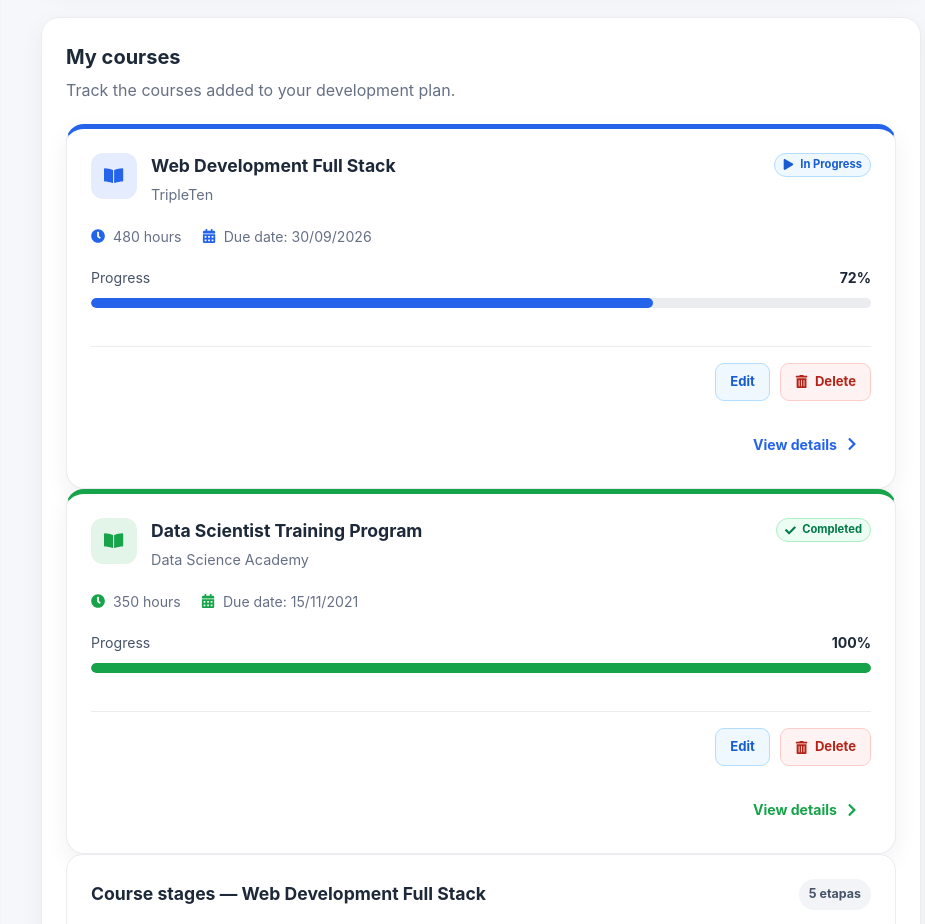
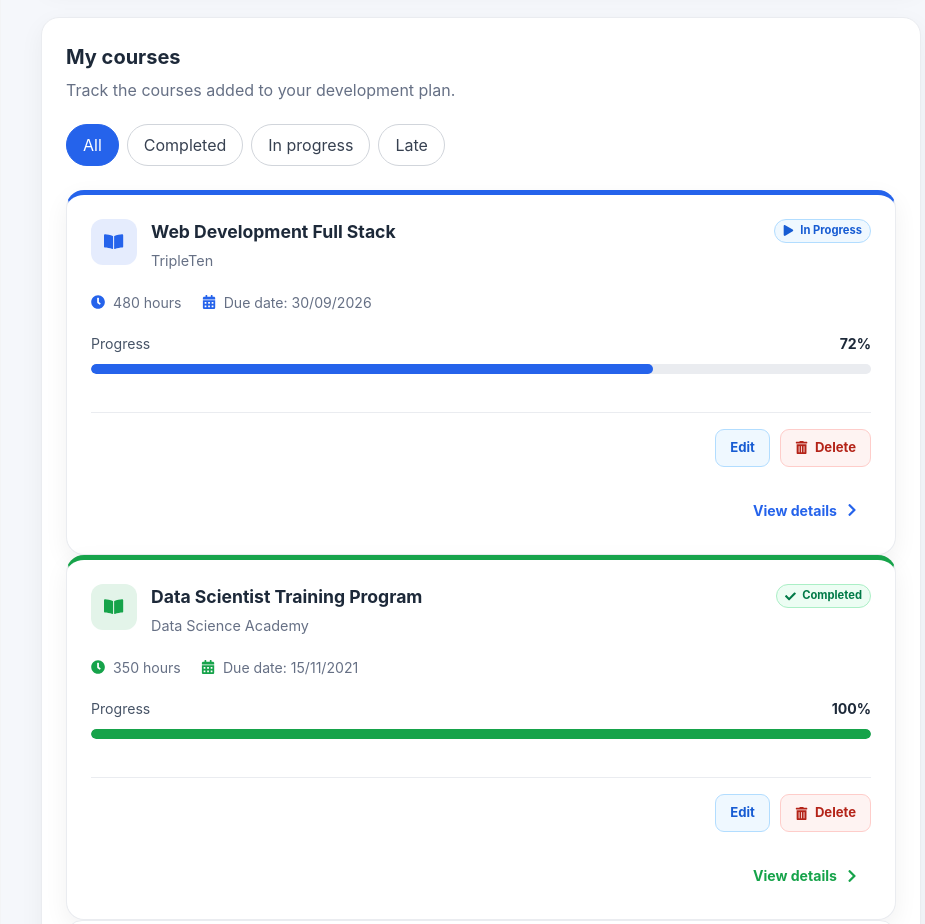
Before and after one commit to MarcioPerusin/tech_transition_planner, a React (Vite) app: page /roadmap in a window 1280 px wide. Shown: the part 1080-2004 px from the top of the page, without its empty margins (287-1212 px from the left). Built offline with nearby package versions, Linux system fonts and the light colour scheme.

Commit message:
feat: add roadmap course filters

```diff
--- a/src/pages/Roadmap/Roadmap.css
+++ b/src/pages/Roadmap/Roadmap.css
@@ -176,6 +176,75 @@
   line-height: 1.5;
 }
 
+.roadmap-page__form-section {
+  display: flex;
+  flex-direction: column;
+  gap: 22px;
+  padding: 24px;
+  border: 1px solid #eaecf0;
+  border-radius: 18px;
+  background: #ffffff;
+  box-shadow: 0 8px 24px rgb(15 23 42 / 5%);
+}
+
+.roadmap__empty-timeline {
+  padding: 32px 24px;
+  border: 1px dashed #d0d5dd;
+  border-radius: 12px;
+  background: #f9fafb;
+  text-align: center;
+}
+
+.roadmap__empty-timeline-title {
+  margin: 0 0 8px;
+  color: #101828;
+  font-size: 1.1rem;
+  font-weight: 700;
+}
+
+.roadmap__empty-timeline-text {
+  margin: 0;
+  color: #667085;
+  font-size: 0.95rem;
+  line-height: 1.5;
+}
+
+.roadmap__filters {
+  display: flex;
+  flex-wrap: wrap;
+  gap: 8px;
+  margin-bottom: 24px;
+}
+
+.roadmap__filter-button {
+  padding: 8px 16px;
+  border: 1px solid #d1d5db;
+  border-radius: 999px;
+  background-color: #ffffff;
+  color: #374151;
+  font: inherit;
+  cursor: pointer;
+  transition:
+    background-color 0.2s ease,
+    border-color 0.2s ease,
+    color 0.2s ease;
+}
+
+.roadmap__filter-button:hover {
+  border-color: #2563eb;
+  color: #2563eb;
+}
+
+.roadmap__filter-button_active {
+  border-color: #2563eb;
+  background-color: #2563eb;
+  color: #ffffff;
+}
+
+.roadmap__filter-button_active:hover {
+  color: #ffffff;
+}
+
 @media (max-width: 900px) {
   .roadmap-page {
     padding: 28px;
@@ -211,36 +280,3 @@
     gap: 28px;
   }
 }
-
-.roadmap-page__form-section {
-  display: flex;
-  flex-direction: column;
-  gap: 22px;
-  padding: 24px;
-  border: 1px solid #eaecf0;
-  border-radius: 18px;
-  background: #ffffff;
-  box-shadow: 0 8px 24px rgb(15 23 42 / 5%);
-}
-
-.roadmap__empty-timeline {
-  padding: 32px 24px;
-  border: 1px dashed #d0d5dd;
-  border-radius: 12px;
-  background: #f9fafb;
-  text-align: center;
-}
-
-.roadmap__empty-timeline-title {
-  margin: 0 0 8px;
-  color: #101828;
-  font-size: 1.1rem;
-  font-weight: 700;
-}
-
-.roadmap__empty-timeline-text {
-  margin: 0;
-  color: #667085;
-  font-size: 0.95rem;
-  line-height: 1.5;
-}
--- a/src/pages/Roadmap/Roadmap.jsx
+++ b/src/pages/Roadmap/Roadmap.jsx
@@ -12,12 +12,34 @@ import { loadCourses, saveCourses } from "../../utils/storage/courseStorage";
 
 import "./Roadmap.css";
 
+const roadmapFilters = {
+  all: "all",
+  inProgress: "in-progress",
+  completed: "completed",
+  overdue: "overdue",
+};
+
+function isCourseOverdue(course) {
+  if (!course.dueDate || course.status === "completed") {
+    return false;
+  }
+
+  const today = new Date();
+  today.setHours(0, 0, 0, 0);
+
+  const dueDate = new Date(`${course.dueDate}T00:00:00`);
+
+  return dueDate < today;
+}
+
 function Roadmap() {
   const [courses, setCourses] = useState(() => {
     const storedCourses = loadCourses();
 
     return storedCourses ?? roadmapData;
   });
+
+  const [activeFilter, setActiveFilter] = useState(roadmapFilters.all);
 
   const [editingCourse, setEditingCourse] = useState(null);
   const [courseToDelete, setCourseToDelete] = useState(null);
@@ -37,6 +59,22 @@ function Roadmap() {
 
     setCourses((currentCourses) => [...currentCourses, newCourse]);
   }
+
+  const filteredCourses = courses.filter((course) => {
+    if (activeFilter === roadmapFilters.completed) {
+      return course.status === "completed";
+    }
+
+    if (activeFilter === roadmapFilters.inProgress) {
+      return course.status === "in-progress";
+    }
+
+    if (activeFilter === roadmapFilters.overdue) {
+      return isCourseOverdue(course);
+    }
+
+    return true;
+  });
 
   function handleStartEdit(course) {
     setEditingCourse(course);
@@ -214,8 +252,62 @@ function Roadmap() {
           </div>
         </div>
 
+        <div className="roadmap__filters">
+          <button
+            className={`roadmap__filter-button ${
+              activeFilter === roadmapFilters.all
+                ? "roadmap__filter-button_active"
+                : ""
+            }`}
+            type="button"
+            onClick={() => setActiveFilter(roadmapFilters.all)}
+            aria-pressed={activeFilter === roadmapFilters.all}
+          >
+            All
+          </button>
+
+          <button
+            className={`roadmap__filter-button ${
+              activeFilter === roadmapFilters.completed
+                ? "roadmap__filter-button_active"
+                : ""
+            }`}
+            type="button"
+            onClick={() => setActiveFilter(roadmapFilters.completed)}
+            aria-pressed={activeFilter === roadmapFilters.completed}
+          >
+            Completed
+          </button>
+
+          <button
+            className={`roadmap__filter-button ${
+              activeFilter === roadmapFilters.inProgress
+                ? "roadmap__filter-button_active"
+                : ""
+            }`}
+            type="button"
+            onClick={() => setActiveFilter(roadmapFilters.inProgress)}
+            aria-pressed={activeFilter === roadmapFilters.inProgress}
+          >
+            In progress
+          </button>
+
+          <button
+            className={`roadmap__filter-button ${
+              activeFilter === roadmapFilters.overdue
+                ? "roadmap__filter-button_active"
+                : ""
+            }`}
+            type="button"
+            onClick={() => setActiveFilter(roadmapFilters.overdue)}
+            aria-pressed={activeFilter === roadmapFilters.overdue}
+          >
+            Late
+          </button>
+        </div>
+
         <div className="roadmap-page__cards">
-          {courses.map((course) => (
+          {filteredCourses.map((course) => (
             <RoadmapCard
               key={course.id}
               {...course}
```
